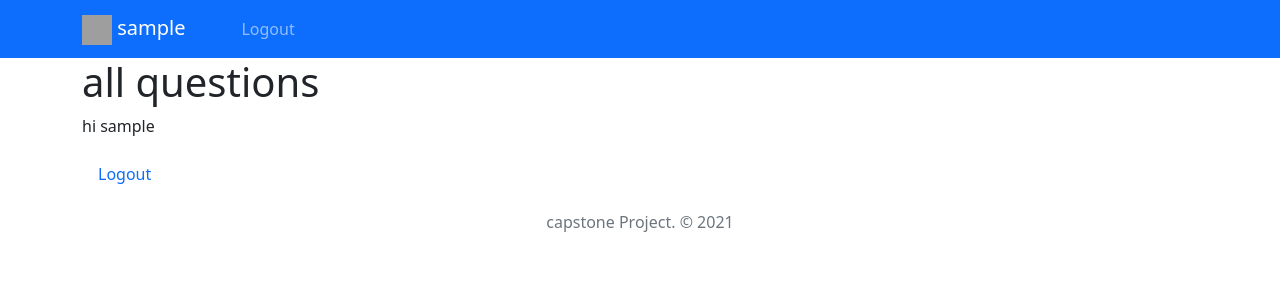
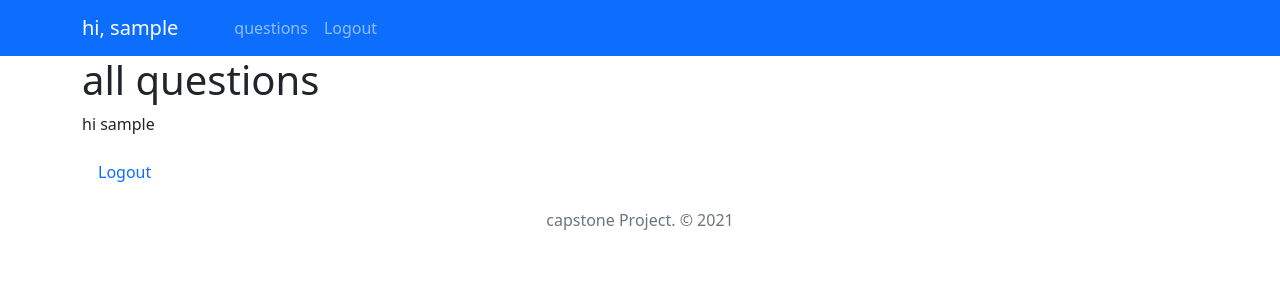
Before and after one commit to vatsalsinha/capstone, a Django app: page /questions/ in a window 1280 px wide. Shown: the top 300 px of the page. Run offline with Django 3.2, Linux system fonts and the light colour scheme; the visitor is signed in with stand-in values (Sample User, id 1); data that the repository does not hold is empty; some libraries are stand-ins or nearby versions; grey boxes are pictures that could not be loaded.

Commit message:
fixed small bugs

```diff
--- a/questions/views.py
+++ b/questions/views.py
@@ -14,7 +14,11 @@ def index(request):
 
 @login_required(login_url = "/accounts/login")
 def questionDetail(request, question_id):
-    question = get_object_or_404(Question, pk = question_id)
+    # question = get_object_or_404(Question, pk = question_id)
+    try:
+        question = Question.objects.get(pk = question_id)
+    except Question.DoesNotExist:
+        return redirect('questions:index')
     return render(request, 'questions/questiondetail.html', {'question': question})
 
 
@@ -30,4 +34,4 @@ def vote(request, question_id):
     else:
         vote = Vote(user=request.user, question=question, choice=option_selected)
         vote.save()
-    return HttpResponseRedirect(reverse('questions:detail', args=(question_id,))) # does '/polls/id/results/'
+    return HttpResponseRedirect(reverse('questions:detail', args=(question_id+1,))) # does '/polls/id/results/'
--- a/templates/base.html
+++ b/templates/base.html
@@ -49,7 +49,7 @@
   <div class="container">
   <a class="navbar-brand" href="{% url 'home' %}">
     {% if user.is_authenticated %}
-      <img src = "{% static 'logo.png' %}" class = "d-inline-block alighn-top" height="30" width="30" /> {{ user.username }}
+      hi, {{ user.username }}
     {% else %}
   Home
   </a>
@@ -60,6 +60,7 @@
   <div class="collapse navbar-collapse" id="navbarNavAltMarkup">
     <div class="navbar-nav ml-auto">
       {% if user.is_authenticated %}
+      <a class="nav-item nav-link" href="{% url 'questions:index' %}">questions</a>
       <a class="nav-item nav-link" href="javascript: {document.getElementById('logout').submit()}">Logout</a>
       <form id ="logout" method="POST" action="{% url 'logout' %}">
         {% csrf_token %}
--- a/templates/index1.html
+++ b/templates/index1.html
@@ -20,6 +20,8 @@
 							<a class="navbar-brand" href="{% url 'home' %}">Home</a>
 
 							{% if user.is_authenticated %}
+
+							<a class="nav-item nav-link" href="{% url 'questions:index' %}">questions</a>
 
 							<a class="nav-item nav-link" href="{% url 'home' %}"><span class="oi oi-plus"></span></a>
 
```
